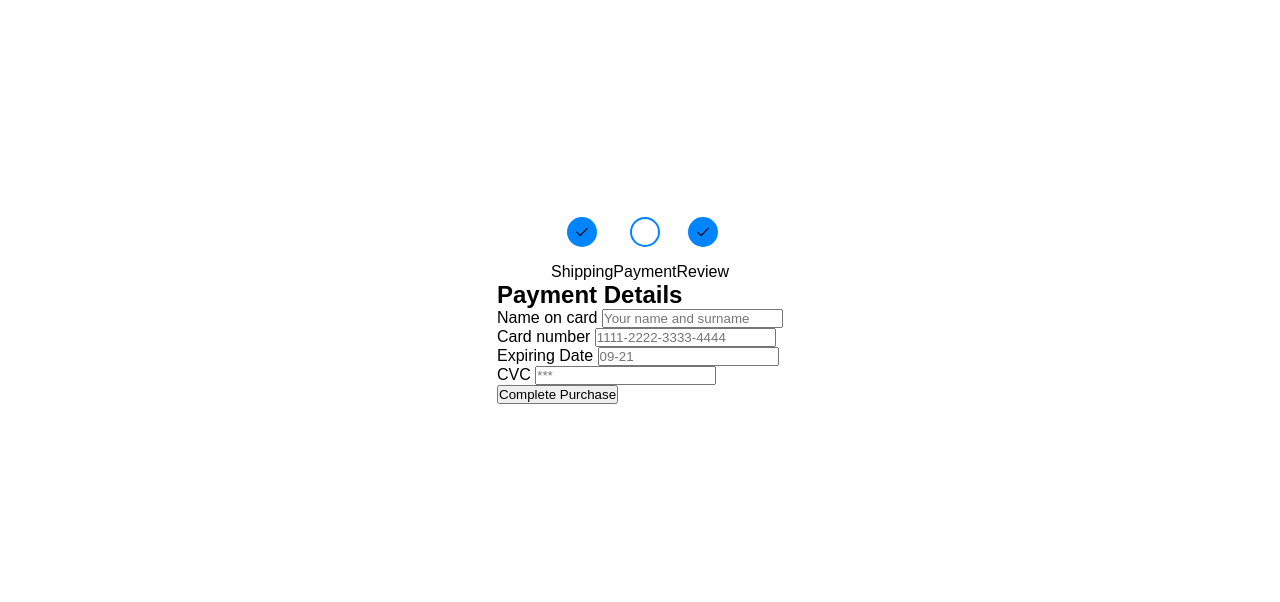
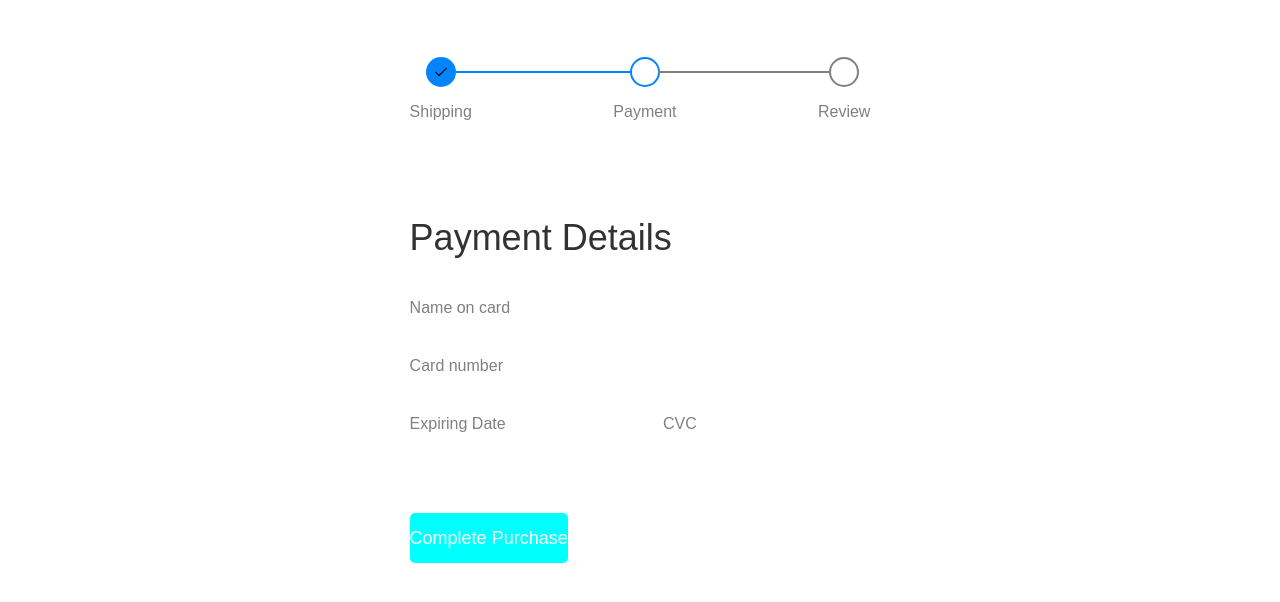
Before and after one commit to ClaudioFritzen/ChegoutEcommerce, a plain HTML site: page index.html in a window 1280 px wide. Shown: the part 90-692 px from the top of the page. Drawn offline with nearby package versions, Linux system fonts and the light colour scheme.

Commit message:
finalizamos o css com um bug no input

```diff
--- a/style.css
+++ b/style.css
@@ -22,7 +22,7 @@ header {
     position: fixed;
     top: 0;
     left: 0;
-    border-bottom: 1px solid #f2f2f2;
+    border-bottom: 1px solid white;
     background-color: white;
     display: flex;
     justify-content: space-between;
@@ -62,14 +62,14 @@ header {
 .icon {
     filter: invert(1);
     height: 25px;
-    margin:1rem;
+    margin: 1rem;
 }
 
 .progress-checkout-container {
     display: flex;
     justify-content: space-between;
     align-items: center;
-    width: 60;
+    width: 60%;
 }
 
 .progress-step-container {
@@ -89,19 +89,20 @@ header {
     background-position: center;
     background-repeat: no-repeat;
     background-size: 60%;
+    position: relative;
 }
 
-.progress-checkout-container:nth-of-type(3) .step-check::after{
+.progress-step-container:nth-of-type(3) .step-check::after{
     display: none;
 }
 
-.progress-checkout-container:nth-of-type(3) .step-check {
+.progress-step-container:nth-of-type(3) .step-check {
     background-image: none;
     background-color: white;
     border: 2px solid grey;
 }
 
-.progress-checkout-container:nth-of-type(2) .step-check::after {
+.progress-step-container:nth-of-type(2) .step-check::after {
     background-color: grey;
 }
 
@@ -110,3 +111,99 @@ header {
     background-color: white;
     border: 2px solid rgb(0, 132, 255);
 }
+
+.step-check::after {
+    content: '';
+    width: 15vw;
+    height: 2px;
+    background-color: inherit;
+    position: absolute;
+    top: 50%;
+    right: 0;
+    transform: translateX(100%) translateY(-50%);
+}
+
+.step-title {
+    color: gray;
+}
+
+.form-container {
+    width: 60%;
+    margin-top: 6rem;
+    display: flex;
+    justify-content: flex-start;
+    align-items: flex-start;
+    flex-direction: column;
+}
+
+.form-title {
+    font-size: 36px;
+    margin-bottom: 2.5rem;
+    font-weight: 500;
+    opacity: 0.8;
+}
+
+.checkout-form {
+    display: flex;
+    justify-content: center;
+    align-items: flex-start;
+    flex-direction: column;
+    width: 100%;
+}
+
+.input-line {
+    display: flex;
+    justify-content: center;
+    align-items: flex-start;
+    flex-direction: column;
+    margin-bottom: 2rem;
+    width: 100;
+}
+
+label {
+    font-size: 16px;
+    color: grey;
+    margin-bottom: 0.5rem;
+}
+
+input[type="text"]{
+    width: 100%;
+    height: 40px;
+    padding: 0  10px;
+    background-color: white;
+    border-radius: 5px;
+    border: none;
+    font-size: 18px;
+}
+
+input[type="text"]::placeholder {
+    font-size: 14px;
+    color: white;
+
+}
+
+.input-container {
+    display: flex;
+    justify-content: space-between;
+    align-items: center;
+    width: 100%;
+}
+
+.input-container .input-line {
+    width: 45%;
+}
+
+input[type='button'] {
+    background-color: aqua;
+    color: white;
+    font-weight: 500;
+    font-size: 18px;
+    height:50px;
+    border: none;
+    border-radius: 5px;
+    cursor: pointer;
+}
+
+input[type='button']:hover {
+    background-color: blue;
+}
```
